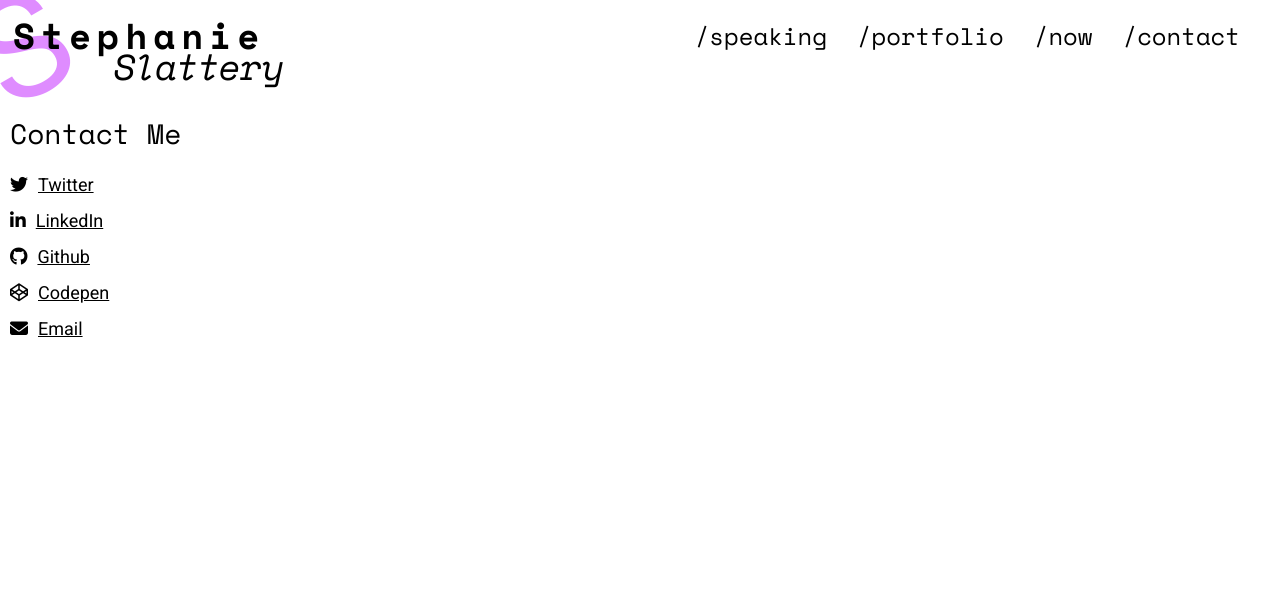
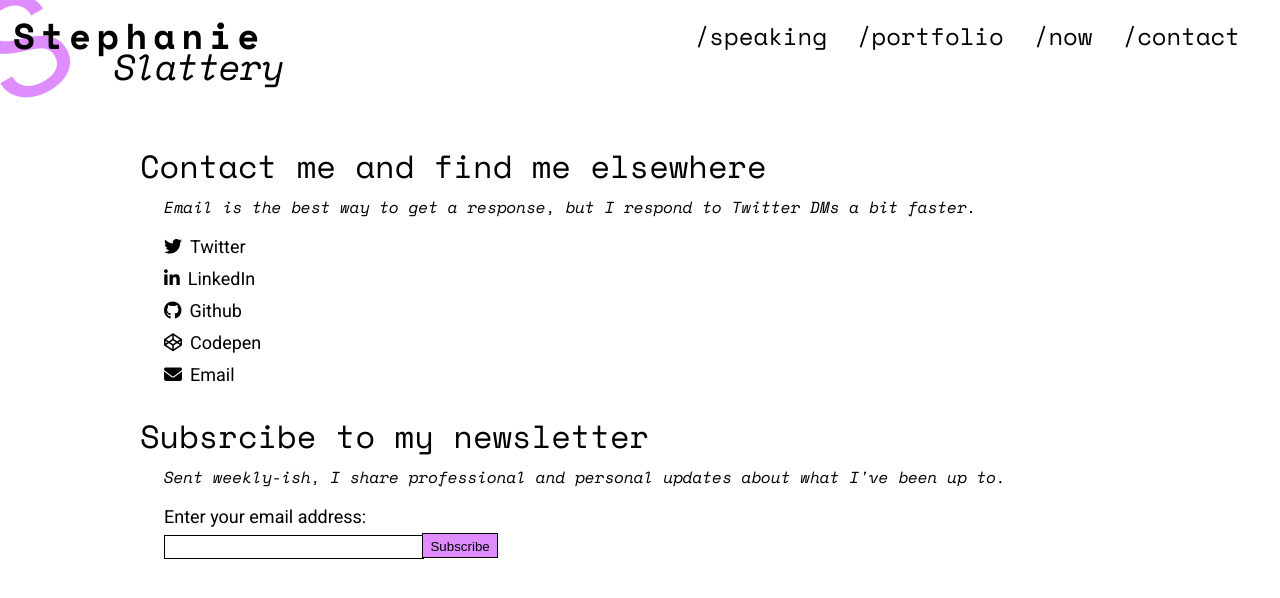
Before and after one commit to sublimemarch/personal-site, a Jekyll site: the page built from contact/index.html, in a window 1280 px wide. Shown: the top 598 px of the page. Built offline with Jekyll 4.4.1, drawn with Linux system fonts in a browser that asks for light colours; nearby versions of some CDN libraries.

Commit message:
Update contact page.

```diff
--- a/_sass/templates/contact.scss
+++ b/_sass/templates/contact.scss
@@ -1,23 +1,67 @@
 .contact {
+  max-width: 1000px;
+  margin: 30px auto;
+}
+
+section {
+  &:last-child {
+    margin-top: 36px;
+  }
+
   h2 {
-    margin-bottom: 1em;
+    font-size: 32px;
+    margin-bottom: 12px;
+  }
+
+  p {
+    margin-bottom: 18px;
+    font-style: italic;
+    margin-left: 24px;
+    font-family: $space-mono;
+    font-size: 16px;
   }
 
   ul {
+    margin-left: 24px;
+
     li {
-      margin-bottom: 1em;
+      margin-bottom: 14px;
+    }
 
-      i {
-        margin-right: 10px;
-      }
+    a {
+      text-decoration: none;
+    }
+
+    i {
+      margin-right: 8px;
+    }
+  }
+
+  form {
+    margin-left: 24px;
+
+    label {
+      display: block;
+      margin-bottom: 8px;
+    }
+
+    input[type="email"] {
+      border: 1px solid black;
+      padding: 3px 4px;
+      font-size: 14px;
+      min-width: 250px;
+    }
+
+    input[type="submit"] {
+      border: 1px solid black;
+      // font-family: $space-mono;
+      background-color: $c-purple;
+      color: black;
+      padding: 5px 7px;
+      position: relative;
+      top: -1px;
+      left: -6px;
+      height: 25px;
     }
   }
 }
-
-@media only screen and (max-width: $small-width) {
-  .contact {
-    li {
-      font-size: 22px;
-    }
-  }
-}
--- a/contact/index.html
+++ b/contact/index.html
@@ -2,9 +2,10 @@
 title: Contact
 layout: default
 ---
-
-<section class="contact">
-  <h2>Contact Me</h2>
+<div class="contact">
+  <section class="accounts">
+    <h2>Contact me and find me elsewhere</h2>
+    <p>Email is the best way to get a response, but I respond to Twitter DMs a bit faster.</p>
     <ul>
       <li>
         <a href="https://twitter.com/sublimemarch"><i class="fa fa-twitter"></i>Twitter</a>
@@ -23,3 +24,17 @@ layout: default
       </li>
     </ul>
   </section>
+  <section class="newsletter">
+
+    <h2>Subsrcibe to my newsletter</h2>
+    <p>Sent weekly-ish, I share professional and personal updates about what I've been up to.</p>
+
+    <form action="https://tinyletter.com/sublimemarch" method="post"
+      target="popupwindow" onsubmit="window.open('https://tinyletter.com/sublimemarch', 'popupwindow', 'scrollbars=yes,width=800,height=600');return true">
+      <label for="tlemail">Enter your email address:</label>
+      <input type="email" name="email" id="tlemail" />
+      <input type="hidden" value="1" name="embed" />
+      <input type="submit" value="Subscribe" />
+    </form>
+  </section>
+</div>
```
Also changed, not shown: _portfolio/sffz.md (added, +12 -0 lines), img/sffz.png (added). Lines whose indentation alone changed are shown as unchanged.
